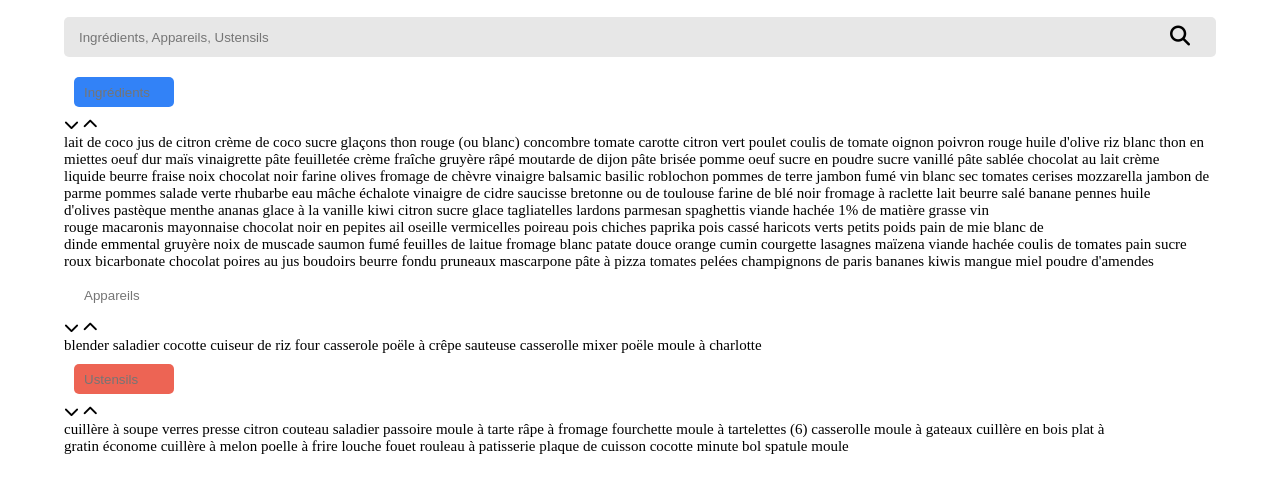
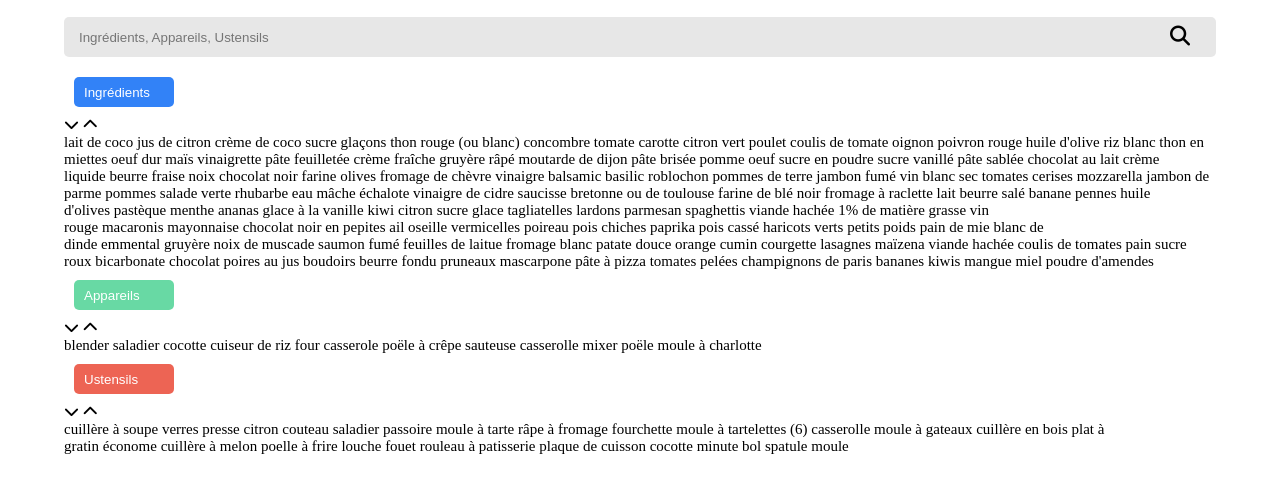
Before and after one commit to Nekochan977/NadjaTalaouitMockli_7_20042021, a plain HTML site: page index.html in a window 1280 px wide. Shown: the part 120-612 px from the top of the page. Drawn offline with Linux system fonts and the light colour scheme.

Commit message:
small corrections

```diff
--- a/index.html
+++ b/index.html
@@ -22,7 +22,7 @@
         <section class="search-select">
             <div aria-label="barre de recherche" class="search-bar">
                 <label for="main search" class="visually-hidden"></label>
-                <input class="input searchbar-input" data-attribute="searchbar-input" type="search" placeholder="Ingrédients, Appareils, Ustensils" minlength="3">
+                <input class="searchbar-input" data-attribute="searchbar-input" type="search" placeholder="Ingrédients, Appareils, Ustensils" minlength="3">
                 <div class="icon"><i class="fas fa-search"></i></div>
             </div>
             <div class="tag-container"></div>
--- a/style.css
+++ b/style.css
@@ -18,11 +18,10 @@ header {
   margin: 2rem 0;
 }
 .main-content {
-  display: flex;
+  /* display: flex; */
   align-items: center;
   justify-content: center;
 }
-
 /*Search bar*/
 
 .search-bar {
@@ -68,10 +67,13 @@ header {
   border-radius: 5px;
   border: none;
 }
+.input::placeholder{
+  color: #fff;
+}
 .ingredients {
   background-color: #3282f7;
 }
-.appliance {
+.appliances {
   background-color: #68d9a4;
 }
 .ustensils {
```
